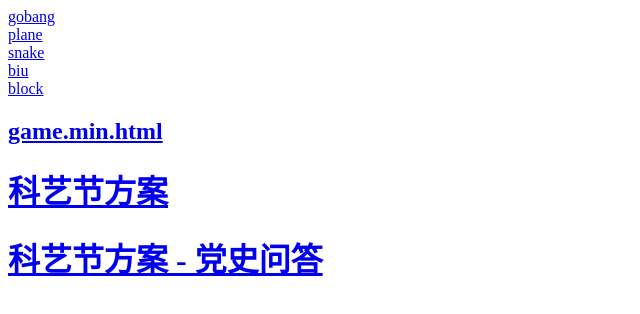
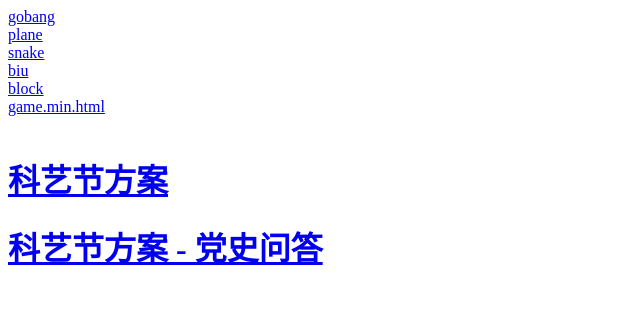
Before and after one commit to gpchn/games, a plain HTML site: page index.html in a window 1280 px wide. Shown: the whole page, without its empty margins (0-640 px from the left). Drawn offline with Linux system fonts and the light colour scheme.

Commit message:
Update index.html

```diff
--- a/index.html
+++ b/index.html
@@ -6,7 +6,8 @@
     <a href="https://gpchn.github.io/games/snake.html">snake</a><br>
     <a href="https://gpchn.github.io/games/biu.html">biu</a><br>
     <a href="https://gpchn.github.io/games/block.html">block</a><br>
-    <h2><a href="/game.min.html">game.min.html</a></h2>
+    <a href="/game.min.html">game.min.html</a><br>
+    <br>
     <h1><a href="/kyj.html">科艺节方案</a></h1>
     <h1><a href="/proj_ds.html">科艺节方案 - 党史问答</a></h1>
   </body>
```
